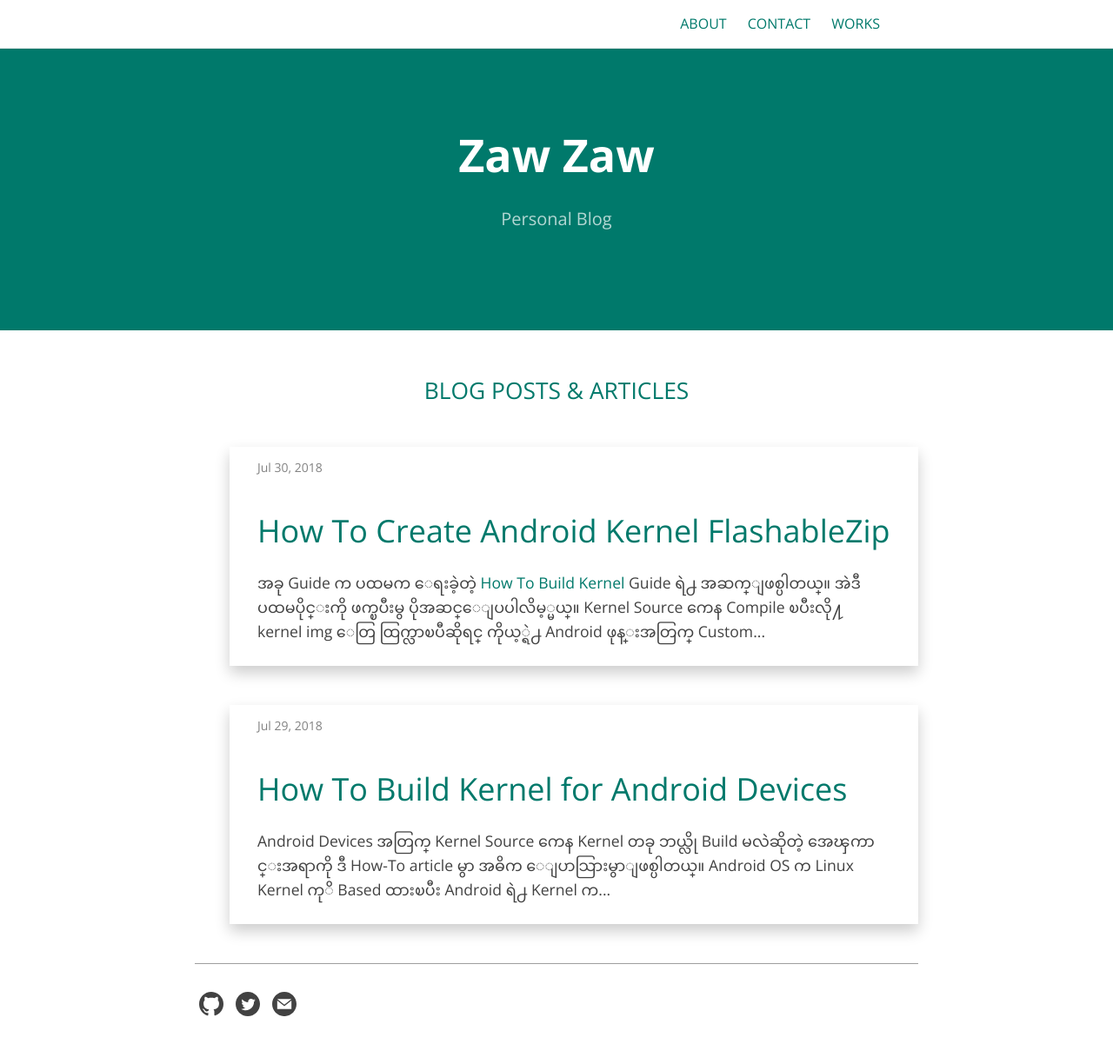
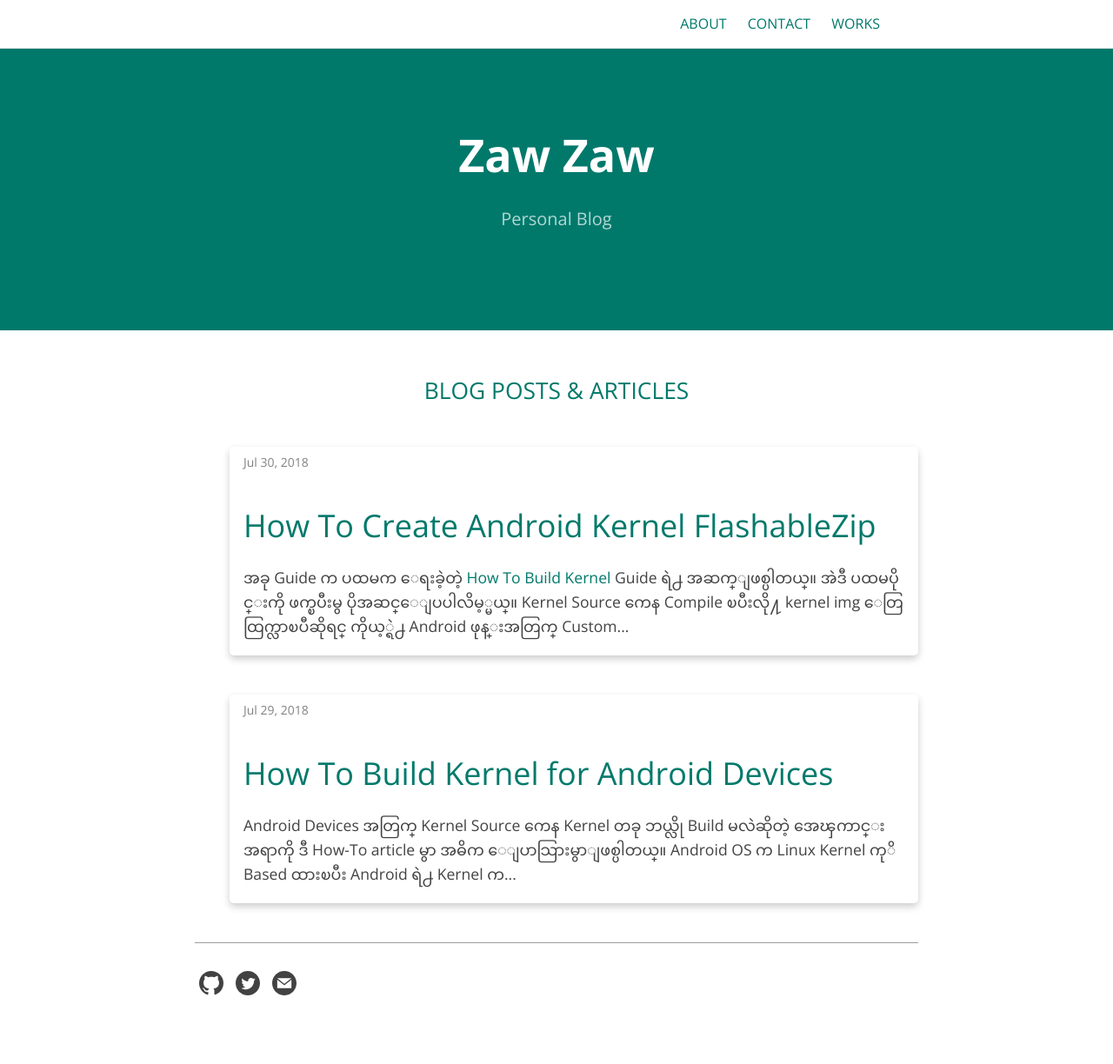
Before and after one commit to zawzaww/zawzaww.github.io, a Jekyll site: the page built from index.md, in a window 1280 px wide. Shown: the whole page at 87% size. Built offline with Jekyll 4.4.1, drawn with Linux system fonts in a browser that asks for light colours; after the commit the page ends 1200 px from its top, so only the background shows below that.

Commit message:
_sass: Add card rounded corner and border radius

```diff
--- a/_sass/jekyll-theme-cayman-blog.scss
+++ b/_sass/jekyll-theme-cayman-blog.scss
@@ -45,8 +45,14 @@
 
 .card {
   /* Add shadows to create the "card" effect */
-  box-shadow: 0 8px 16px 0 rgba(0,0,0,0.2);
-  transition: 0.3s;
+  box-shadow: 0 4px 8px 0 rgba(0,0,0,0.2);
+  transition: 0.6s;
+  border-radius: 5px; /* 5px rounded corners */
+}
+
+/* Add rounded corners to the top left and the top right corner of the image */
+img {
+  border-radius: 5px 5px 0 0;
 }
 
 /* On mouse-over, add a deeper shadow */
@@ -56,7 +62,7 @@
 
 /* Add some padding inside the card container */
 .container {
-  padding: 8px 32px;
+  padding: 2px 16px;
 }
 
 .btn {
```
